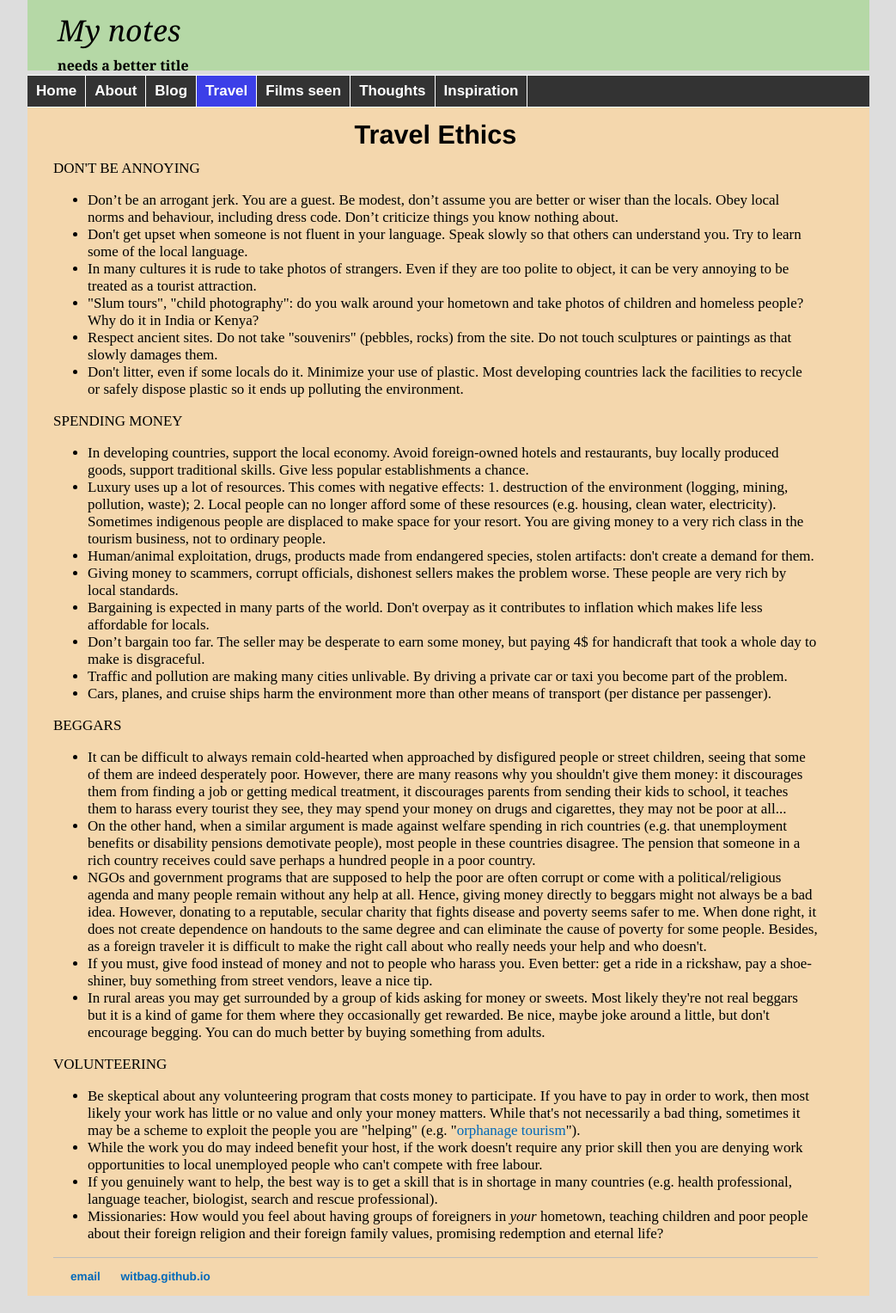
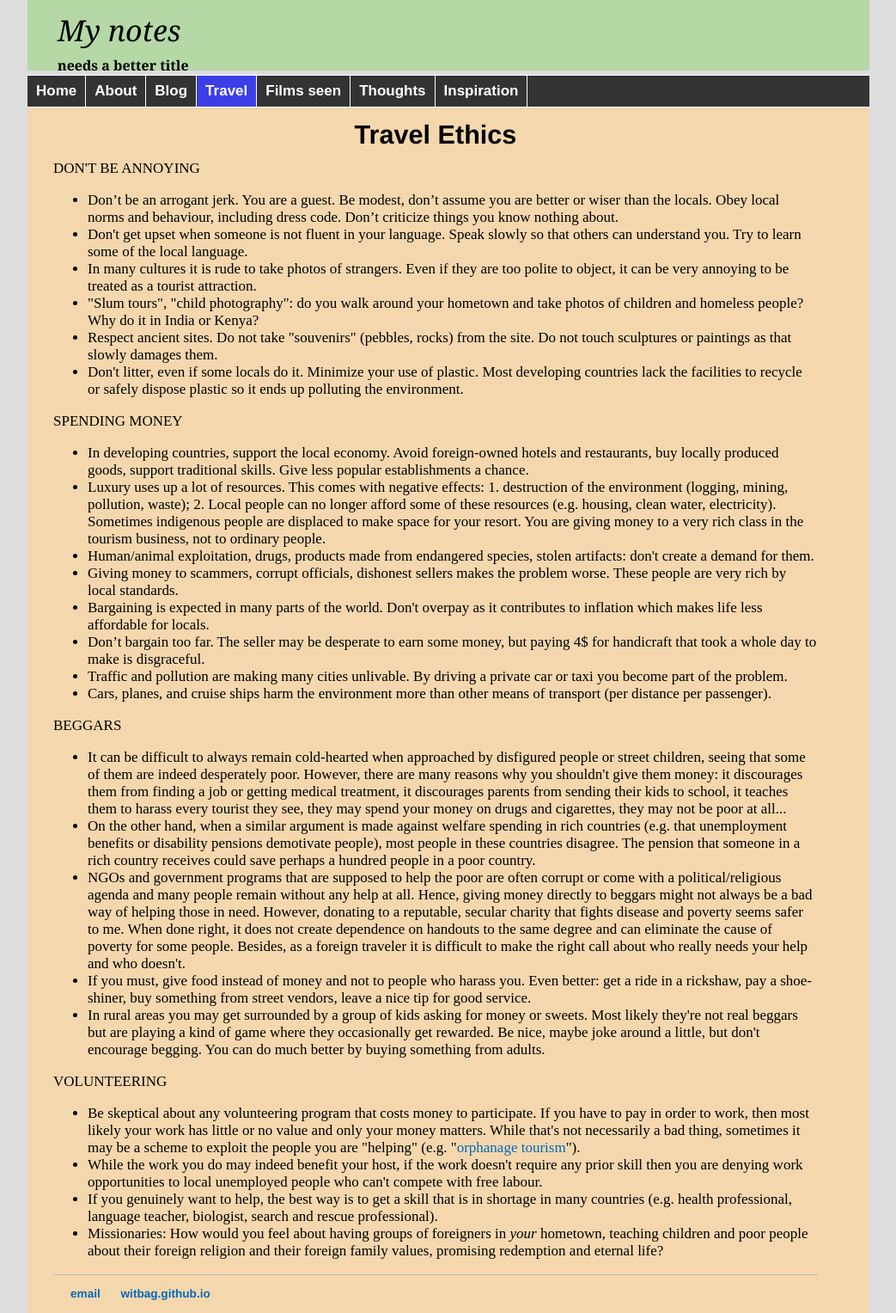
Before and after one commit to witbag/witbag.github.io, a Jekyll site: the page built from travel/ethics.html, in a window 1280 px wide. Shown: the whole page at 86% size, without its empty margins (118-1161 px from the left). Built offline with Jekyll 4.4.1, drawn with Linux system fonts in a browser that asks for light colours.

Commit message:
Update ethics.html

```diff
--- a/travel/ethics.html
+++ b/travel/ethics.html
@@ -32,9 +32,9 @@ DON'T BE ANNOYING<br>
 <ul>
 <li>It can be difficult to always remain cold-hearted when approached by disfigured people or street children, seeing that some of them are indeed desperately poor. However, there are many reasons why you shouldn't give them money: it discourages them from finding a job or getting medical treatment, it discourages parents from sending their kids to school, it teaches them to harass every tourist they see, they may spend your money on drugs and cigarettes, they may not be poor at all...
 <li>On the other hand, when a similar argument is made against welfare spending in rich countries (e.g. that unemployment benefits or disability pensions demotivate people), most people in these countries disagree. The pension that someone in a rich country receives could save perhaps a hundred people in a poor country.
-<li>NGOs and government programs that are supposed to help the poor are often corrupt or come with a political/religious agenda and many people remain without any help at all. Hence, giving money directly to beggars might not always be a bad idea. However, donating to a reputable, secular charity that fights disease and poverty seems safer to me. When done right, it does not create dependence on handouts to the same degree and can eliminate the cause of poverty for some people. Besides, as a foreign traveler it is difficult to make the right call about who really needs your help and who doesn't.
-<li>If you must, give food instead of money and not to people who harass you. Even better: get a ride in a rickshaw, pay a shoe-shiner, buy something from street vendors, leave a nice tip.
-<li>In rural areas you may get surrounded by a group of kids asking for money or sweets. Most likely they're not real beggars but it is a kind of game for them where they occasionally get rewarded. Be nice, maybe joke around a little, but don't encourage begging. You can do much better by buying something from adults.
+<li>NGOs and government programs that are supposed to help the poor are often corrupt or come with a political/religious agenda and many people remain without any help at all. Hence, giving money directly to beggars might not always be a bad way of helping those in need. However, donating to a reputable, secular charity that fights disease and poverty seems safer to me. When done right, it does not create dependence on handouts to the same degree and can eliminate the cause of poverty for some people. Besides, as a foreign traveler it is difficult to make the right call about who really needs your help and who doesn't.
+<li>If you must, give food instead of money and not to people who harass you. Even better: get a ride in a rickshaw, pay a shoe-shiner, buy something from street vendors, leave a nice tip for good service.
+<li>In rural areas you may get surrounded by a group of kids asking for money or sweets. Most likely they're not real beggars but are playing a kind of game where they occasionally get rewarded. Be nice, maybe joke around a little, but don't encourage begging. You can do much better by buying something from adults.
 </ul>
 <p>VOLUNTEERING</p>
 <ul>
```
